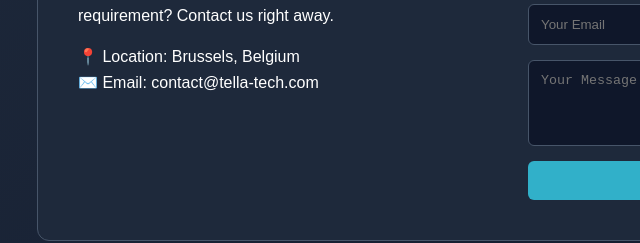
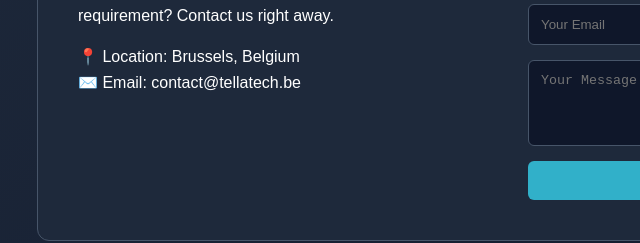
Before and after one commit to tellatech-brussels/tellatech-website, a plain HTML site: page index.html in a window 1280 px wide. Shown: the part 2073-2316 px from the top of the page, 91-731 px from the left. Drawn offline with Linux system fonts and the light colour scheme.

Commit message:
Add files via upload

```diff
--- a/index.html
+++ b/index.html
@@ -131,7 +131,7 @@
                 <h3>Let's build something secure.</h3>
                 <p>Have an institutional project or IT telecommunications requirement? Contact us right away.</p>
                 <p style="margin-top: 15px;">📍 Location: Brussels, Belgium</p>
-                <p>✉️ Email: contact@tella-tech.com</p>
+                <p>✉️ Email: contact@tellatech.be</p>
             </div>
 
             <form class="contact-form" onsubmit="event.preventDefault(); alert('Message Sent!');">
```
